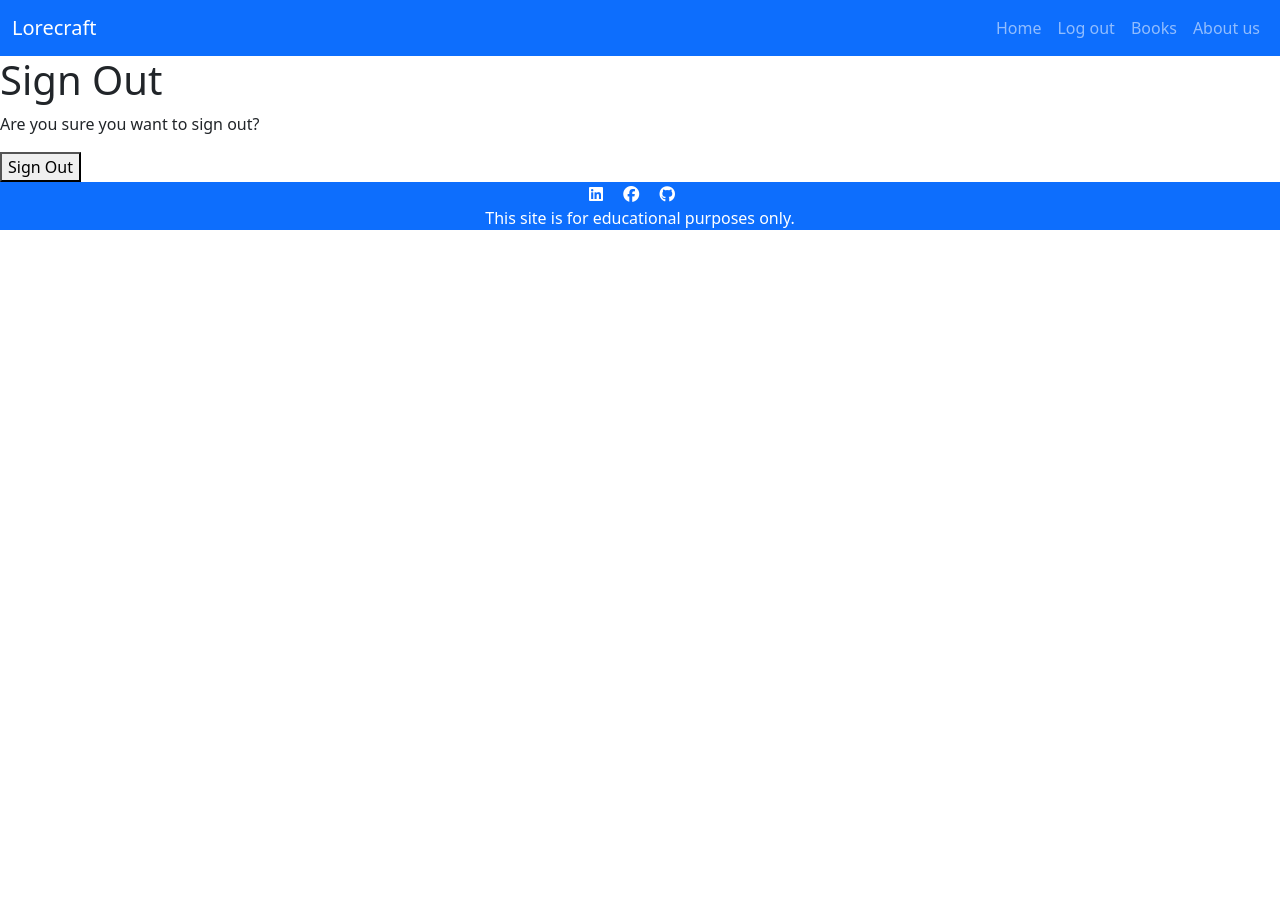
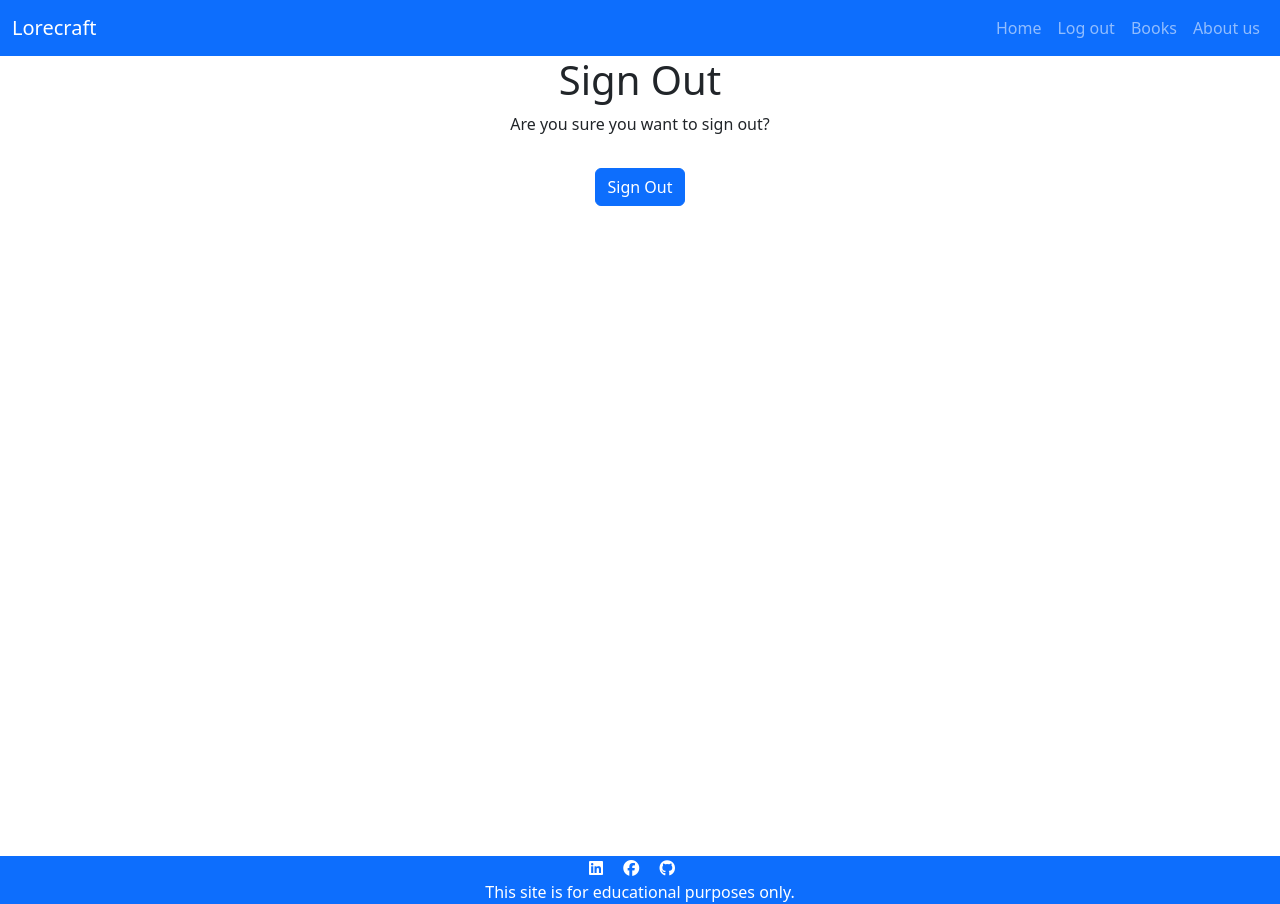
Before and after one commit to bartoszgebarowski/lorecraft, a Django app: page /accounts/logout/ in a window 1280 px wide. Before the commit the page ends 230 px from the top, so only its background shows below. Run offline with Django 3.2, Linux system fonts and the light colour scheme; the visitor is signed in with stand-in values (Sample User, id 1); some libraries are stand-ins or nearby versions.

Commit message:
fix form structure

```diff
--- a/templates/account/login.html
+++ b/templates/account/login.html
@@ -6,6 +6,8 @@
 {% block head_title %}{% trans "Sign In" %}{% endblock %}
 
 {% block content %}
+
+<main>
   <div class="d-flex flex-column align-items-center">
     <h1>{% trans "Sign In" %}</h1>
 
@@ -52,6 +54,7 @@
       <a class="button secondaryAction" href="{% url 'account_reset_password' %}">{% trans "Forgot Password?" %}</a>
       <button class="primaryAction btn btn-primary mt-3" type="submit">{% trans "Sign In" %}</button>
     </form>
+    </div>
+</main>
 
 {% endblock %}
-</div>
--- a/templates/account/logout.html
+++ b/templates/account/logout.html
@@ -5,17 +5,19 @@
 {% block head_title %}{% trans "Sign Out" %}{% endblock %}
 
 {% block content %}
+<main>
+  <div class="d-flex flex-column align-items-center">
     <h1>{% trans "Sign Out" %}</h1>
-
     <p>{% trans 'Are you sure you want to sign out?' %}</p>
-
     <form method="post" action="{% url 'account_logout' %}">
       {% csrf_token %}
       {% if redirect_field_value %}
         <input type="hidden" name="{{ redirect_field_name }}" value="{{ redirect_field_value }}"/>
       {% endif %}
-  <button type="submit">{% trans 'Sign Out' %}</button>
+        <button type="submit" class="btn btn-primary mt-3">{% trans 'Sign Out' %}</button>
     </form>
+    </div>
+</main>
 
 
 {% endblock %}
--- a/templates/account/signup.html
+++ b/templates/account/signup.html
@@ -6,6 +6,7 @@
 {% block head_title %}{% trans "Signup" %}{% endblock %}
 
 {% block content %}
+<main>
   <div class="d-flex flex-column align-items-center">
     <h1>{% trans "Register" %}</h1>
 
@@ -19,6 +20,7 @@
       {% endif %}
       <button class="btn btn-primary mt-3" type="submit">{% trans "Sign Up" %}</button>
     </form>
+    </div>
+</main>
 
 {% endblock %}
-</div>
```
Lines whose indentation alone changed are shown as unchanged.
